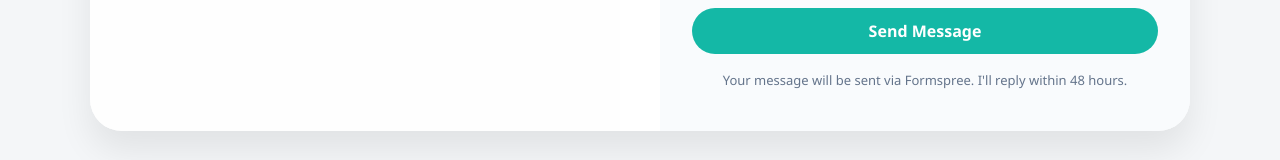
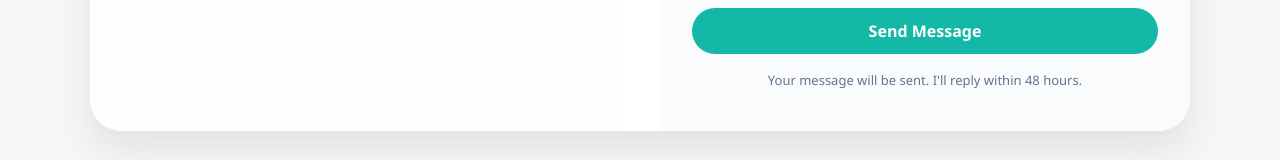
Before and after one commit to Tanzid316/MyPortfolio, a plain HTML site: page index.html in a window 1280 px wide. Shown: the part 4327-4487 px from the top of the page. Drawn offline with Linux system fonts and the light colour scheme.

```diff
--- a/index.html
+++ b/index.html
@@ -761,7 +761,7 @@
         </div>
         <button type="submit" class="submit-btn">Send Message</button>
         <div class="form-note">
-          Your message will be sent via Formspree. I'll reply within 48 hours.
+          Your message will be sent. I'll reply within 48 hours.
         </div>
       </form>
     </div>
```
